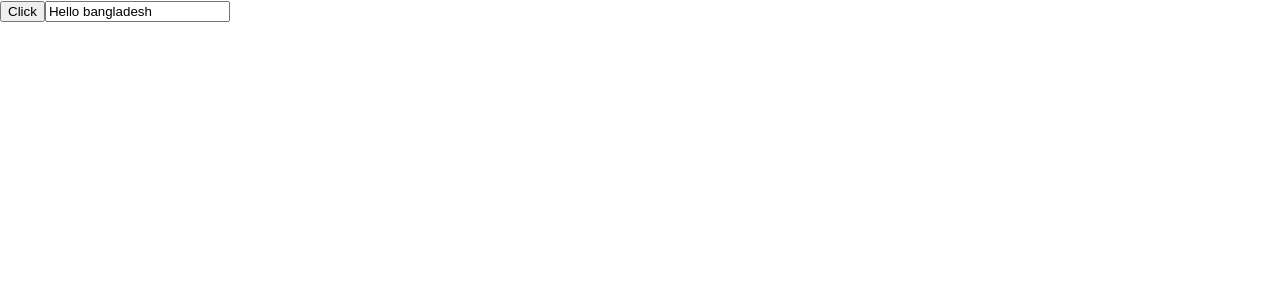
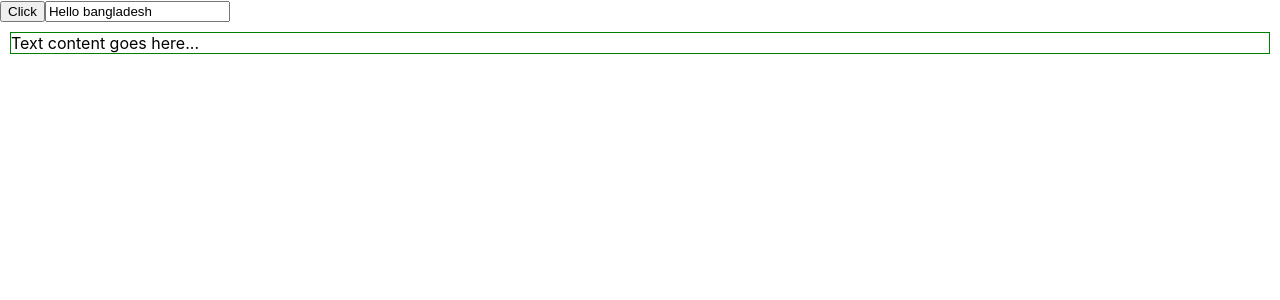
Before and after one commit to apelmahmudDev/react-typescript-demo-codevolution, a React (Create React App) app: page / in a window 1280 px wide. Shown: the top 300 px of the page. Built offline with nearby package versions, Linux system fonts and the light colour scheme.

Commit message:
Style props with typescript done

```diff
--- a/src/App.tsx
+++ b/src/App.tsx
@@ -1,4 +1,5 @@
 import Button from "./components/Button";
+import Container from "./components/Container";
 import Input from "./components/Input";
 
 const App = () => {
@@ -9,6 +10,7 @@
 				value="Hello bangladesh"
 				handleChange={(event) => console.log("clicked")}
 			/>
+			<Container styles={{ margin: "10px", border: "1px solid green" }} />
 		</div>
 	);
 };
--- /dev/null
+++ b/src/components/Container.tsx
@@ -0,0 +1,9 @@
+type ContainerProps = {
+	styles: React.CSSProperties;
+};
+
+const Container = (props: ContainerProps) => {
+	return <div style={props.styles}>Text content goes here...</div>;
+};
+
+export default Container;
```
